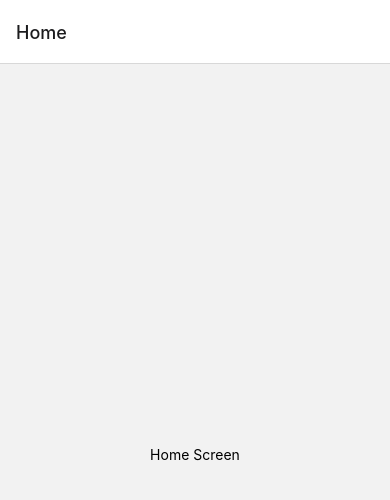
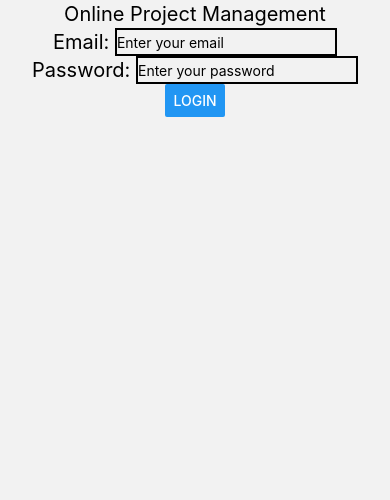
Before and after one commit to NDBNeer/TaskManagment, a React Native app: screen /LoginScreen in a window 390 px wide. Before the commit this address had no page. Shown: the top 500 px of the page. Built offline with nearby package versions, Linux system fonts and the light colour scheme.

Commit message:
Authentication Added

```diff
--- a/App.js
+++ b/App.js
@@ -1,35 +1,37 @@
-// In App.js in a new project
-
-import * as React from 'react';
-import { View, Text } from 'react-native';
-import { NavigationContainer } from '@react-navigation/native';
-import { createNativeStackNavigator } from '@react-navigation/native-stack';
-
-function HomeScreen() {
-  return (
-    <View style={{ flex: 1, alignItems: 'center', justifyContent: 'center' }}>
-      <Text>Home Screen</Text>
-    </View>
-  );
-}
+import * as React from "react";
+import { NavigationContainer } from "@react-navigation/native";
+import { createNativeStackNavigator } from "@react-navigation/native-stack";
+import LoginScreen from "./Screen/LoginScreen";
+import Dashboard from "./Screen/DashboardScreen";
+import { isUserLoggedIn } from "./Controller/UserController";
 
 const Stack = createNativeStackNavigator();
 
-function DetailsScreen() {
-  return (
-    <View style={{ flex: 1, alignItems: 'center', justifyContent: 'center' }}>
-      <Text>Details Screen</Text>
-    </View>
-  );
-}
+function App() {
+  var initialRoute = "LoginScreen";
+  if (isUserLoggedIn()) {
+    initialRoute = "Dashboard";
+  }
 
-
-function App() {
   return (
     <NavigationContainer>
-      <Stack.Navigator initialRouteName="Home">
-        <Stack.Screen name="Home" component={HomeScreen} />
-        <Stack.Screen name="Details" component={DetailsScreen} />
+      <Stack.Navigator initialRouteName={initialRoute}>
+        <Stack.Screen
+          name="LoginScreen"
+          component={LoginScreen}
+          options={{
+            headerBackVisible: false,
+            headerShown: false,
+          }}
+        />
+        <Stack.Screen
+          name="Dashboard"
+          component={Dashboard}
+          options={{
+            headerBackVisible: false,
+            headerShown: false,
+          }}
+        />
       </Stack.Navigator>
     </NavigationContainer>
   );
--- /dev/null
+++ b/Controller/ProjectController.js
@@ -0,0 +1,24 @@
+import { AsyncStorage, Alert } from "react-native";
+
+export async function addProjects(projects) {
+  try {
+    Alert.alert(JSON.stringify(projects));
+    await AsyncStorage.setItem("projects", JSON.stringify(projects));
+    return true;
+  } catch (error) {
+    Alert.alert("Error while adding projects");
+    return false;
+  }
+}
+
+export async function getProjects() {
+  try {
+    const value = await AsyncStorage.getItem("projects");
+    if (value !== null) {
+      return JSON.parse(value);
+    }
+    return [];
+  } catch (error) {
+    // Error retrieving data
+  }
+}
--- /dev/null
+++ b/Controller/UserController.js
@@ -0,0 +1,29 @@
+import { AsyncStorage, Alert } from "react-native";
+
+export async function logout() {
+  try {
+    await AsyncStorage.removeItem("currentUser");
+  } catch (error) {
+    return false;
+  }
+}
+
+export async function logIn(user) {
+  try {
+    await AsyncStorage.setItem("currentUser", JSON.stringify(user));
+  } catch (error) {
+    return false;
+  }
+}
+
+export async function isUserLoggedIn() {
+  try {
+    const value = await AsyncStorage.getItem("currentUser");
+    if (value !== null) {
+      return true;
+    }
+    return false;
+  } catch (error) {
+    // Error retrieving data
+  }
+}
--- /dev/null
+++ b/Screen/DashboardScreen.js
@@ -0,0 +1,68 @@
+import * as React from "react";
+import { View, Text, Button, SafeAreaView, TextInput } from "react-native";
+import { logout } from "../Controller/UserController";
+import { addProjects, getProjects } from "../Controller/ProjectController";
+
+export default function Dashboard({ navigation }) {
+  const [projects, setProjects] = React.useState(
+    getProjects() ? getProjects() : []
+  );
+
+  const [projectName, setProjectName] = React.useState("");
+
+  async function logoutFunc() {
+    try {
+      const isNotAbleToLogout = await logout();
+      if (!isNotAbleToLogout) {
+        navigation.navigate("LoginScreen");
+      }
+    } catch (error) {
+      alert("Error while logging out");
+    }
+  }
+
+  async function addProject(projectName) {
+    if (projectName === "") {
+      alert("Please enter a name");
+      return;
+    }
+
+    let new_projects = projects;
+    new_projects.push({ name: projectName });
+    const isAbleToAddProject = await addProjects(new_projects);
+    if (isAbleToAddProject) {
+      setProjects(getProjects());
+    }
+  }
+
+  return (
+    <SafeAreaView>
+      <View className="flex flex-row justify-center items-center">
+        <Text className="text-xl">Welcome to the dashboard</Text>
+        <Button title="Logout" onPress={() => logoutFunc()} />
+      </View>
+
+      <View className="flex flex-row justify-center items-center mt-6">
+        <TextInput
+          className="border-2 border-black"
+          placeholder="Type to create project"
+          value={projectName}
+          onChangeText={(projectName) => setProjectName(projectName)}
+        />
+
+        <Button title="Create" onPress={() => addProject(projectName)} />
+      </View>
+
+      <View className="flex flex-col justify-center items-center mt-6">
+        {/* {(projects.length > 0 || projects != null) ??
+          projects.map((project) => {
+            return (
+              <View className="flex flex-row justify-center items-center">
+                <Text className="text-xl">{project.name}</Text>
+              </View>
+            );
+          })} */}
+      </View>
+    </SafeAreaView>
+  );
+}
--- /dev/null
+++ b/Screen/LoginScreen.js
@@ -0,0 +1,70 @@
+import * as React from "react";
+import {
+  View,
+  Text,
+  Button,
+  SafeAreaView,
+  TextInput,
+  Alert,
+} from "react-native";
+import { logout, logIn } from "../Controller/UserController";
+import global from "../global";
+
+export default function LoginScreen({ navigation }) {
+  const [email, setEmail] = React.useState("");
+  const [password, setPassword] = React.useState("");
+
+  async function checkLogin() {
+    let user = global.users.filter((user) => {
+      return user.email === email && user.password === password;
+    });
+
+    if (user.length > 0) {
+      try {
+        const isNotAbleToLogIn = await logIn(user[0]);
+        if (!isNotAbleToLogIn) {
+          navigation.navigate("Dashboard");
+        }
+      } catch (error) {
+        // Error saving data
+        Alert.alert("Error while logging in");
+      }
+    } else {
+      alert("Invalid email or password");
+    }
+  }
+  return (
+    <SafeAreaView>
+      <View className="flex flex-col items-center justify-center">
+        <View className="flex flex-row justify-center items-center">
+          <Text className="text-xl">Online Project Management</Text>
+        </View>
+
+        <View>
+          <View className="flex flex-row justify-center">
+            <Text className="text-xl">Email: </Text>
+            <TextInput
+              className="border-2 border-black"
+              placeholder="Enter your email"
+              value={email}
+              onChangeText={(email) => setEmail(email)}
+            />
+          </View>
+
+          <View className="flex flex-row justify-center">
+            <Text className="text-xl">Password: </Text>
+            <TextInput
+              className="border-2 border-black"
+              placeholder="Enter your password"
+              textContentType="password"
+              value={password}
+              onChangeText={(password) => setPassword(password)}
+            />
+          </View>
+        </View>
+
+        <Button title="Login" onPress={checkLogin} />
+      </View>
+    </SafeAreaView>
+  );
+}
--- /dev/null
+++ b/global.js
@@ -0,0 +1,39 @@
+module.exports = {
+  users: [
+    {
+      id: 1,
+      name: "Sabin Regmi",
+      email: "get2sabin@gmail.com",
+      password: "123456",
+      type: "user",
+    },
+    {
+      id: 2,
+      name: "Admin",
+      email: "admin@admin.com",
+      password: "admin",
+      type: "admin",
+    },
+    {
+      id: 3,
+      name: "Namrata Barot",
+      email: "namrata@gmail.com",
+      password: "123456",
+      type: "user",
+    },
+    {
+      id: 4,
+      name: "Olllaliuuuwaa",
+      email: "sayo@gmail.com",
+      password: "123456",
+      type: "user",
+    },
+    {
+      id: 3,
+      name: "Devanshi Gandhi",
+      email: "devanshi@gmail.com",
+      password: "123456",
+      type: "user",
+    },
+  ],
+};
```
